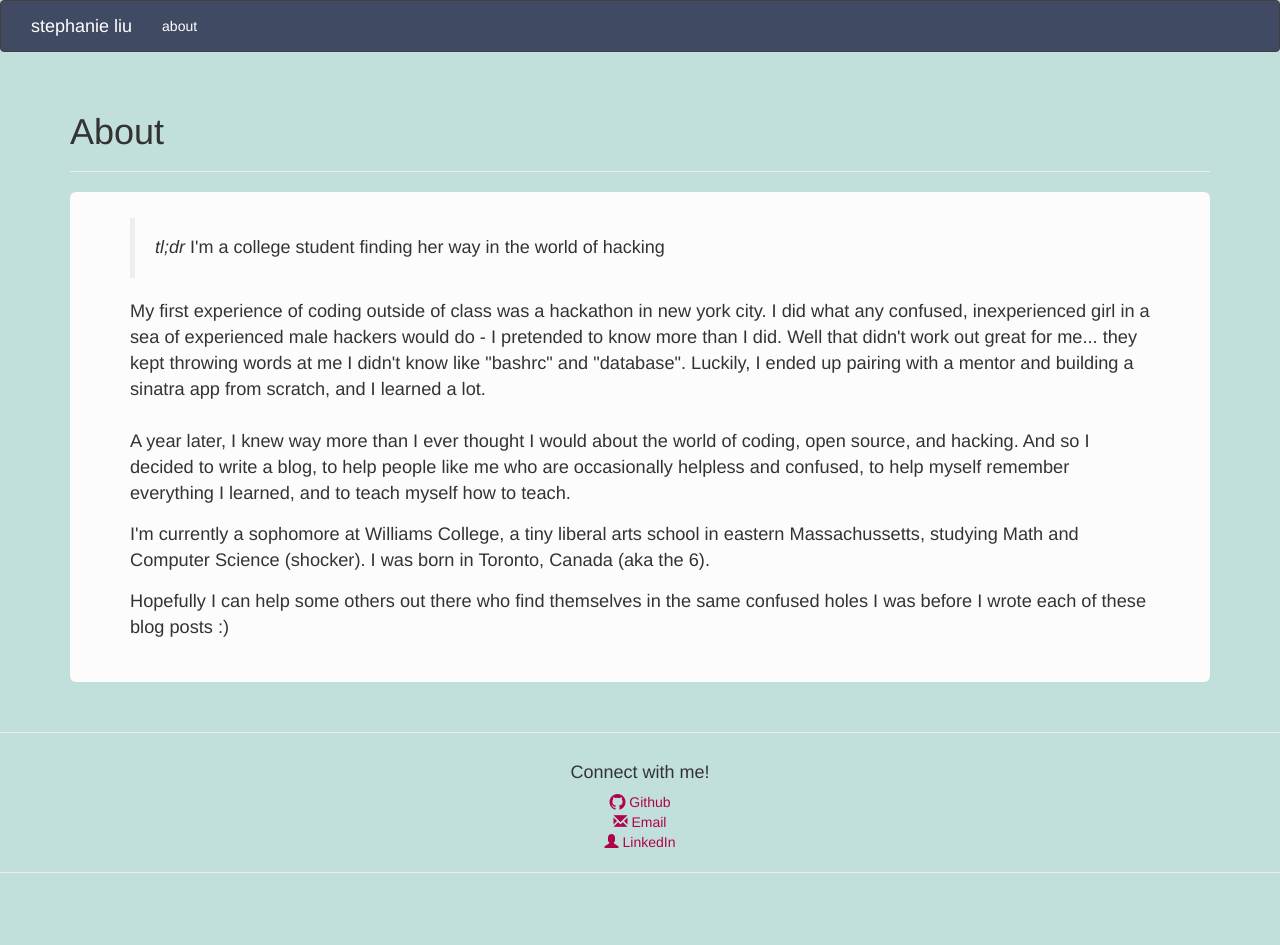
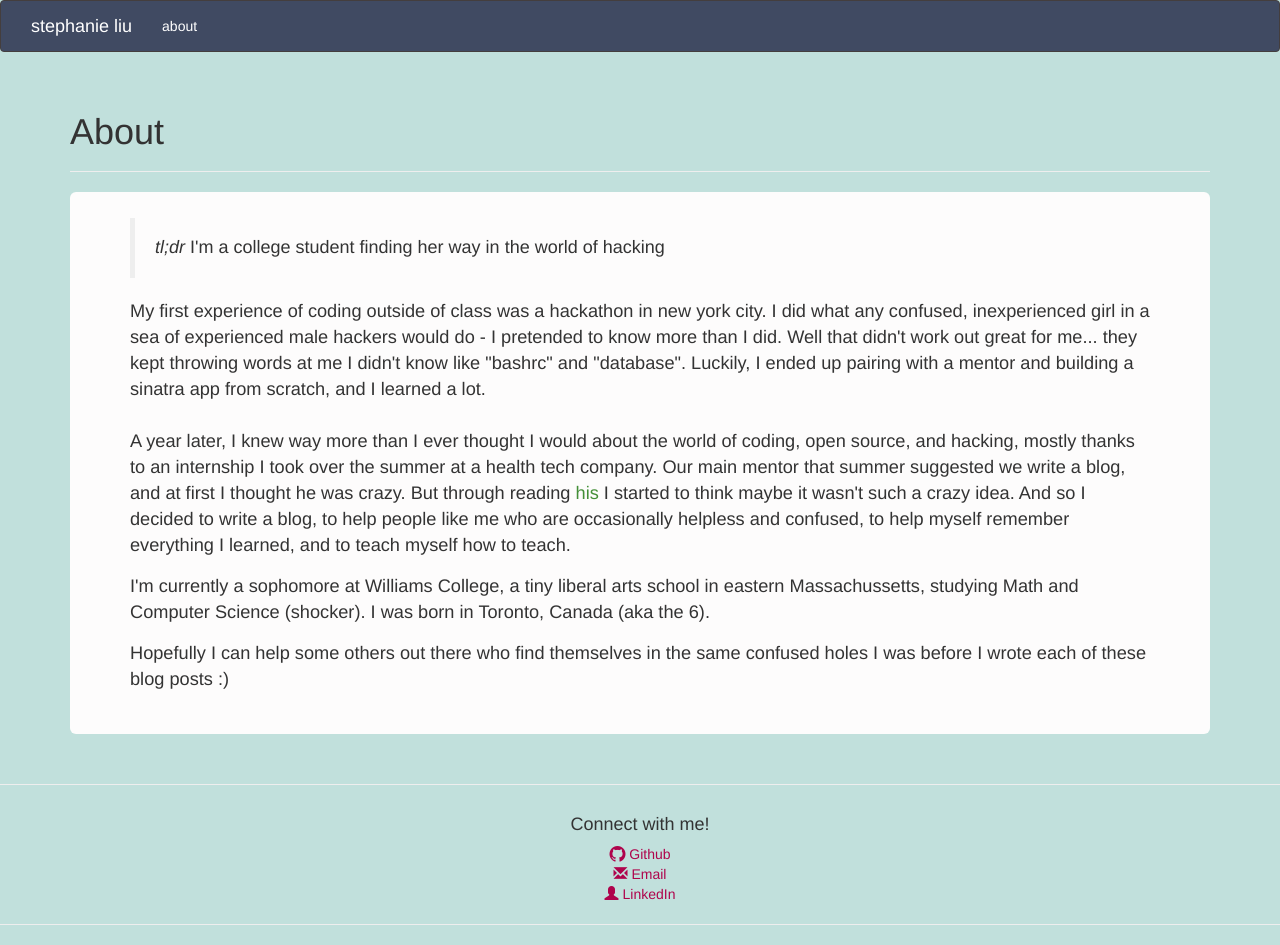
Before and after one commit to sliuu/sliuu.github.io, a Jekyll site: the page built from about/index.html, in a window 1280 px wide. Built offline with Jekyll 4.4.1, drawn with Linux system fonts in a browser that asks for light colours; before the commit the page ends 900 px from its top, so only the background shows below that.

Commit message:
New post and tidying up about page

```diff
--- a/_layouts/posts.html
+++ b/_layouts/posts.html
@@ -4,7 +4,7 @@ layout: default
 <!DOCTYPE html>
 <div class="container">
   <div class="page-header">
-    <h2> {{ page.title }} <small> {{ page.date || date: '%B %d, %Y' }} </small></h2>
+    <h2> {{ page.title }} <small> {{ page.date || date: '%B %d, %Y %H:%M' }} </small></h2>
   </div>
   <div class="jumbotron">
     {{ content }}
--- a/_posts/2015-07-20-overriding-css-styles.html
+++ b/_posts/2015-07-20-overriding-css-styles.html
@@ -33,3 +33,5 @@ color: #FFF;
 {% endhighlight %}
 </p><p> P.S. Inspect element on Google Chrome is the most amazing thing to happen to front-end. You can play around with styling without ever having to change your code, so you can just try out different things without constantly reloading the page.
 </p>
+<p> <br/> Here's an example: (Are you not blown away???) (Also, is this meta?) <br/></p>
+<img src="{{ site.baseurl }}/assets/overriding-css-bootstrap.png" alt="Using Inspect Element in Google Chrome" style="max-width: 100%;">
--- a/about/index.html
+++ b/about/index.html
@@ -10,6 +10,7 @@ title: about
     <em>tl;dr </em> I'm a college student finding her way in the world of hacking
   </h4>
   </blockquote>
+  <!--img src="{{ site.baseurl }}/assets/about-me.png" alt="This is me!" style="width:200px;height:200px;"-->
   <p> My first experience of coding outside of class was a hackathon in new york
   city. I did what any confused, inexperienced girl in a sea of experienced male
   hackers would do - I pretended to know more than I did. Well that didn't work
@@ -18,7 +19,10 @@ title: about
   app from scratch, and I learned a lot.
   </br></br>
   A year later, I knew way more than I ever thought I would about the world of coding,
-  open source, and hacking. And so I decided to write a blog, to help people like me
+  open source, and hacking, mostly thanks to an internship I took over the summer at a
+  health tech company. Our main mentor that summer suggested we write a blog, and at first
+  I thought he was crazy. But through reading <a href="http://hardscrabble.net">his</a> I
+  started to think maybe it wasn't such a crazy idea. And so I decided to write a blog, to help people like me
   who are occasionally helpless and confused, to help myself remember everything
   I learned, and to teach myself how to teach.
   </br></p>
--- a/index.html
+++ b/index.html
@@ -9,9 +9,7 @@
       <ul>
         {% for post in site.posts %}
           <li>
-            <h4>
-            <a href="{{ post.url }}">{{ post.title }}</a>
-            </h4>
+            <a href="{{ post.url }}"><h4>{{ post.title }}<small> {{ post.date || date: '%B %d %Y' }}</small></h4></a>
           </li>
         {% endfor %}
       </ul>
```
Also changed, not shown: _posts/2015-07-22-the-love-of-learning-or-the-love-of-creating.html (added, +19 -0 lines), assets/about-me.png (added), assets/overriding-css-bootstrap.png (added), 12 other files.
